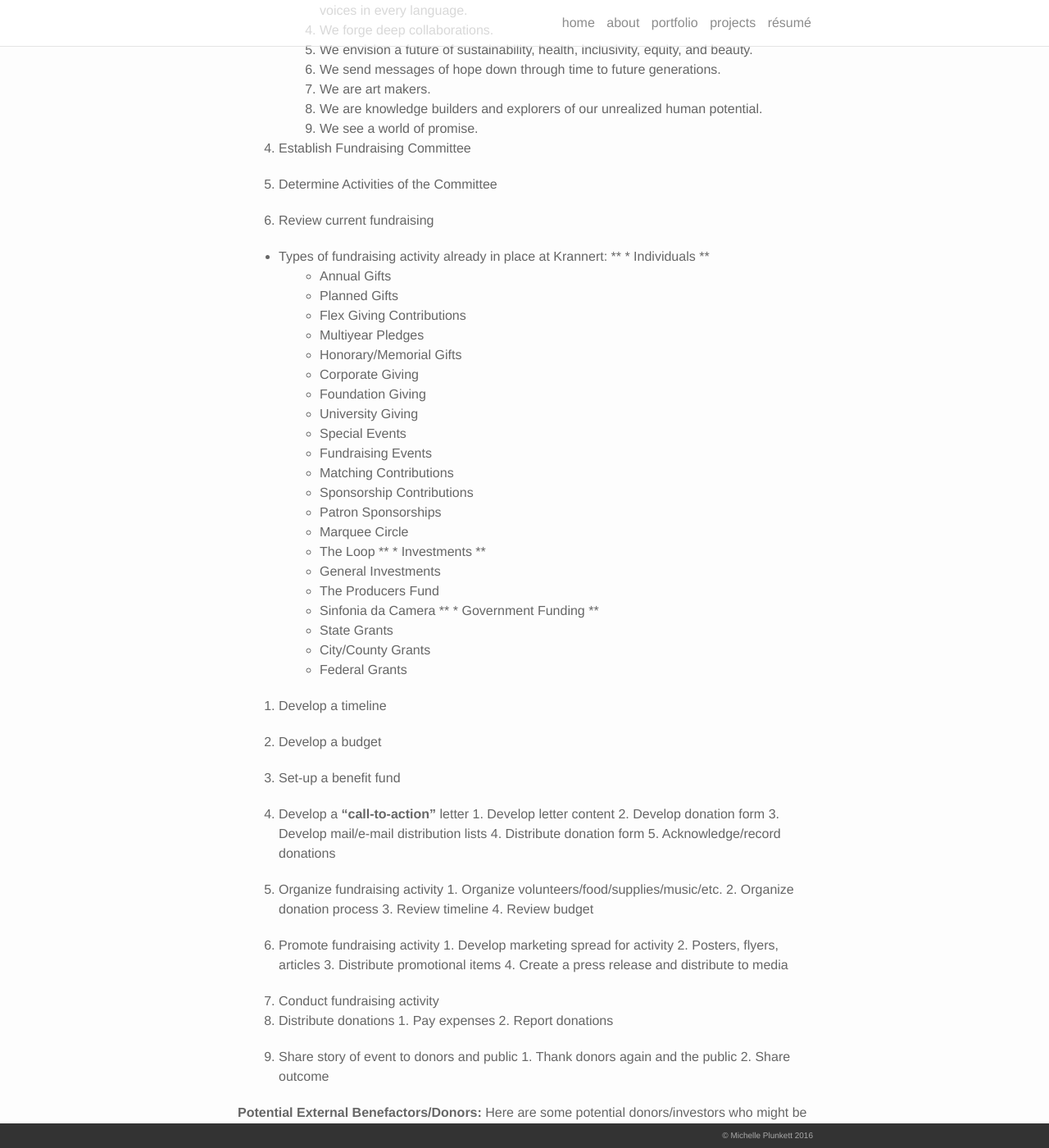
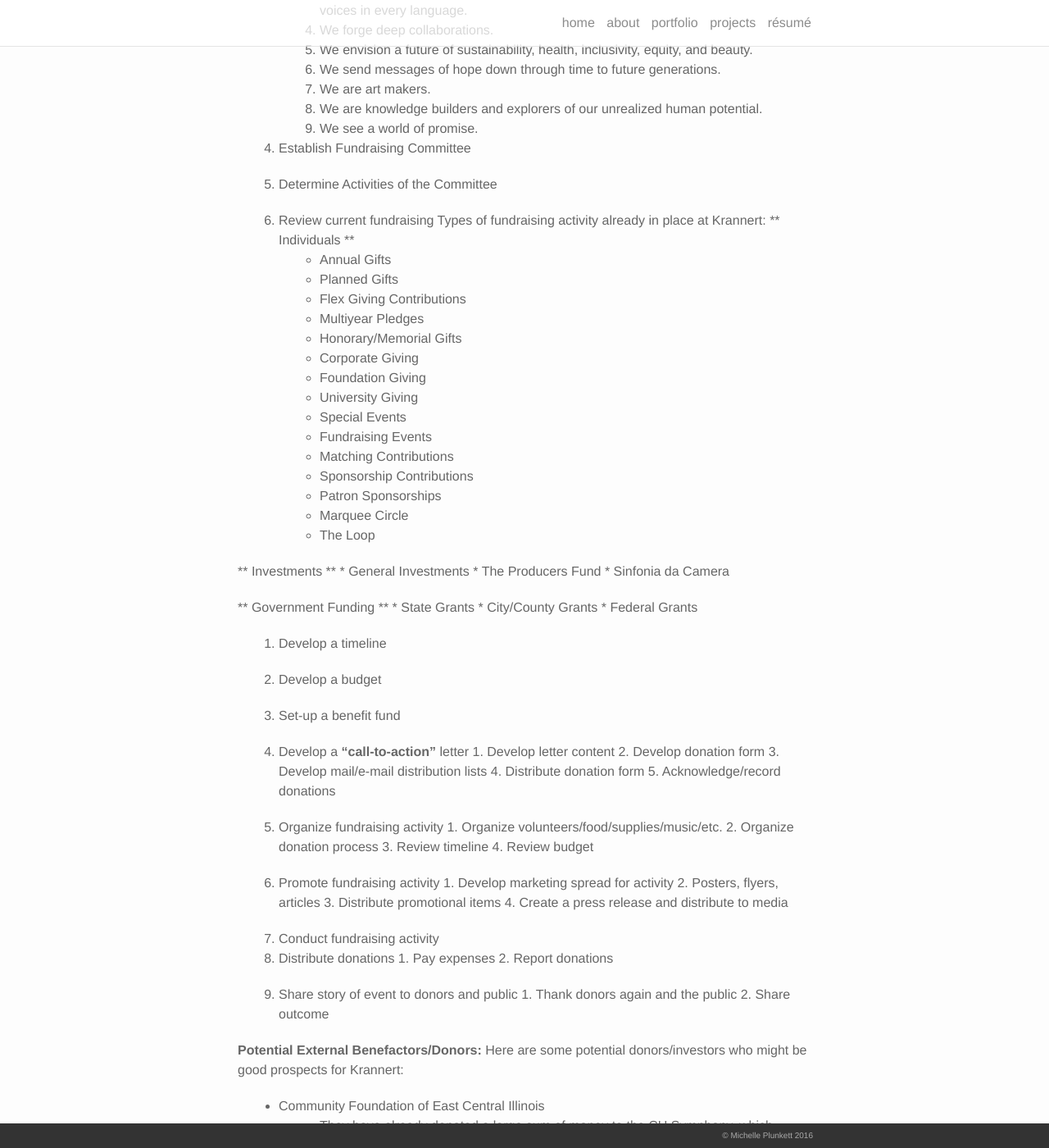
Before and after one commit to michelleplunkett/michelleplunkett.github.io, a Jekyll site: the page built from _portfolio/Discussion_6.markdown, in a window 1280 px wide and 1400 px high, scrolled down 765 px. Shown: the whole window at 82% size. Built offline with Jekyll 4.4.1, drawn with Linux system fonts in a browser that asks for light colours; nearby versions of some CDN libraries.

```diff
--- a/_portfolio/Discussion_6.markdown
+++ b/_portfolio/Discussion_6.markdown
@@ -35,9 +35,8 @@ date: 2015-07-23
 5.  Determine Activities of the Committee
 
 6.  Review current fundraising
-
-  * Types of fundraising activity already in place at Krannert:
-    ** * Individuals **
+   Types of fundraising activity already in place at Krannert:
+   ** Individuals **
       * Annual Gifts
       * Planned Gifts
       * Flex Giving Contributions
@@ -53,11 +52,13 @@ date: 2015-07-23
       * Patron Sponsorships
       * Marquee Circle
       * The Loop
-    ** * Investments **
+
+   ** Investments **
       * General Investments
       * The Producers Fund
       * Sinfonia da Camera
-    ** * Government Funding **
+
+   ** Government Funding **
       * State Grants
       * City/County Grants
       * Federal Grants
@@ -97,15 +98,15 @@ date: 2015-07-23
     2.  Share outcome
 
 **Potential External Benefactors/Donors:**
-Here are some potential donors/investors who might be good prospects for Krannert:
+   Here are some potential donors/investors who might be good prospects for Krannert:
 * Community Foundation of East Central Illinois
-* They have already donated a large sum of money to the CU Symphony, which performs at Krannert. This type of donor is a collection of donors that forms a foundation that gives to causes around East Central Illinois (like Urbana-Champaign). Also, this foundation specifically donates to the arts.
+   * They have already donated a large sum of money to the CU Symphony, which performs at Krannert. This type of donor is a collection of donors that forms a foundation that gives to causes around East Central Illinois (like Urbana-Champaign). Also, this foundation specifically donates to the arts.
 * NewsTalk 1400 WDWS, Lite Rock 97.5 WHMS & Classics Hits 107.9
-* The media is an essential member of the public, and can sway public opinion rather easily. A donor or investor like radio stations or other public media outlets would be beneficial to Krannert and will show the public that the media has an interest in the arts. Also, through donations to Krannert, this might mean that Krannert might be advertised more on these stations or media outlets like their website.
+   * The media is an essential member of the public, and can sway public opinion rather easily. A donor or investor like radio stations or other public media outlets would be beneficial to Krannert and will show the public that the media has an interest in the arts. Also, through donations to Krannert, this might mean that Krannert might be advertised more on these stations or media outlets like their website.
 * Banks in Champaign-Urbana
-* Donations from banks could be another source of donations for Krannert.
+   * Donations from banks could be another source of donations for Krannert.
 * In general, local businesses around the area.
-* Donating to Krannert might be a good business idea for local companies since Krannert advertises supporters in the concert programs and on the website. This would be good publicity, especially since a lot of times, people who are coming to Krannert have extra money to spend on entertainment, and therefore extra money to spend at their business.
+   * Donating to Krannert might be a good business idea for local companies since Krannert advertises supporters in the concert programs and on the website. This would be good publicity, especially since a lot of times, people who are coming to Krannert have extra money to spend on entertainment, and therefore extra money to spend at their business.
 
 **Resources:**
 
```
